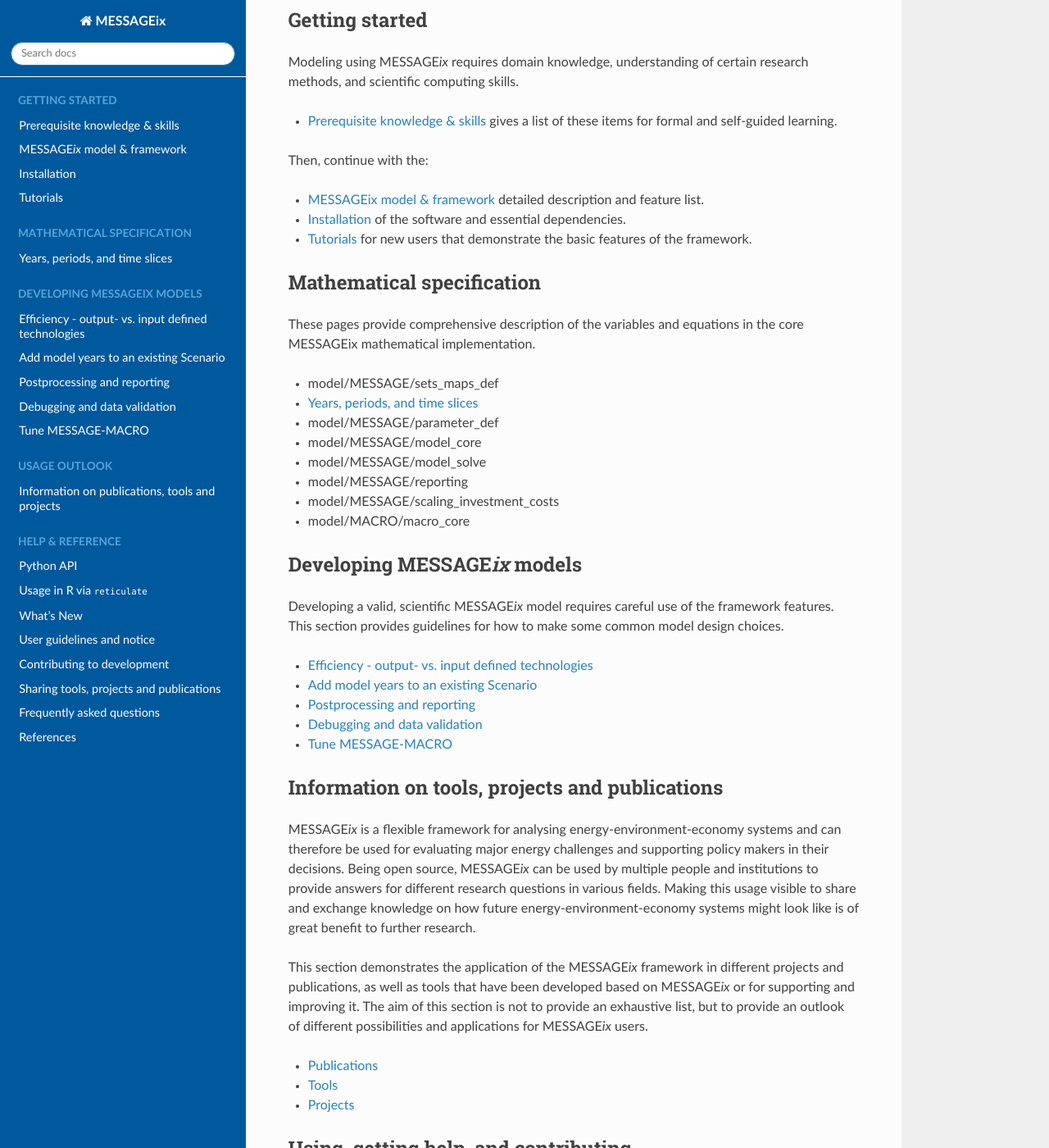
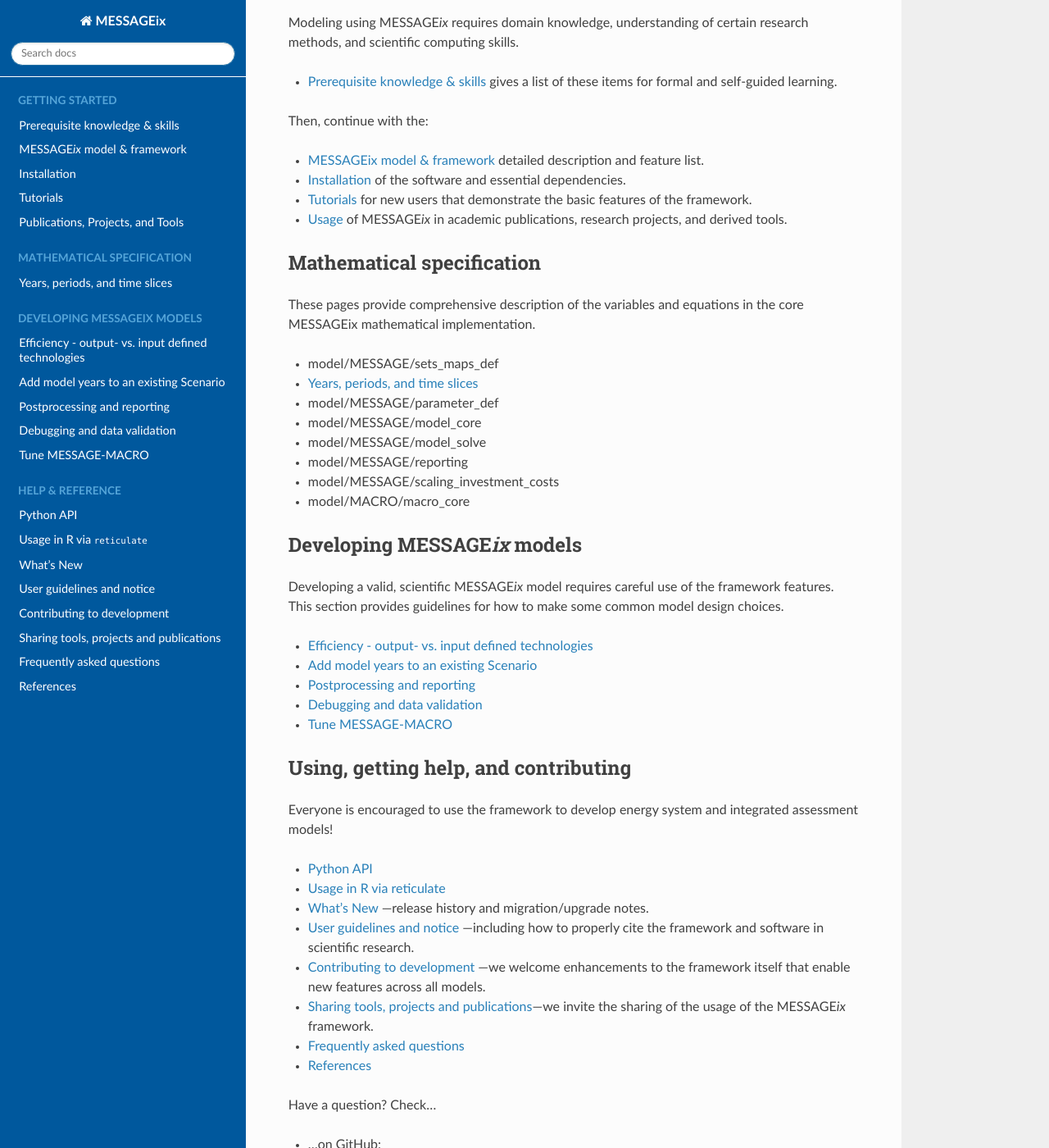
Before and after one commit to iiasa/message_ix, a Sphinx documentation site: the page built from doc/index.rst, in a window 1280 px wide and 1400 px high, scrolled down 683 px. Shown: the whole window at 82% size. Built offline with Sphinx 7.4.7 and the Read the Docs theme 2.0.0, drawn with Linux system fonts in a browser that asks for light colours; pages that are not in the unit, such as notebooks, are missing from menus; cross-references to code outside the pages are shown as plain code; some of the changed text lies outside the part shown.

Commit message:
Inline references to doc/usage in doc/index; move intro text to page

```diff
--- a/doc/index.rst
+++ b/doc/index.rst
@@ -14,7 +14,6 @@
 
 - For the scientific reference of the framework, see Huppmann et al. (2019) :cite:`huppmann_messageix_2018`.
 - For an overview and recent publications related to the specific |MESSAGEix|-GLOBIOM global model instance used at the IIASA ECE Program, see the `MESSAGEix-GLOBIOM documentation`_.
-- To get a glimpse of what type of analysis you can do with the |MESSAGEix| framework, see :doc:`usage`.
 
 
 .. _getting-started:
@@ -38,6 +37,7 @@
 - :doc:`framework` detailed description and feature list.
 - :doc:`install` of the software and essential dependencies.
 - :doc:`tutorials` for new users that demonstrate the basic features of the framework.
+- :doc:`Usage <usage>` of |MESSAGEix| in academic publications, research projects, and derived tools.
 
 .. toctree::
    :hidden:
@@ -106,28 +107,6 @@
    macro
 
 
-Information on tools, projects and publications
-===============================================
-|MESSAGEix| is a flexible framework for analysing energy-environment-economy systems and can therefore be used for evaluating major energy challenges and supporting policy makers in their decisions.
-Being open source, |MESSAGEix| can be used by multiple people and institutions to provide answers for different research questions in various fields.
-Making this usage visible to share and exchange knowledge on how future energy-environment-economy systems might look like is of great benefit to further research.
-
-This section demonstrates the application of the |MESSAGEix| framework in different projects and publications, as well as tools that have been developed based on |MESSAGEix| or for supporting and improving it.
-The aim of this section is not to provide an exhaustive list, but to provide an outlook of different possibilities and applications for |MESSAGEix| users.
-
-
-- :ref:`publications`
-- :ref:`tools`
-- :ref:`projects`
-
-
-.. toctree::
-   :hidden:
-   :caption: Usage outlook
-
-   usage
-
-
 Using, getting help, and contributing
 =====================================
 
```
Also changed, not shown: other parts of doc/index.rst (+1 -0 lines), doc/usage.rst (+12 -4 lines).
